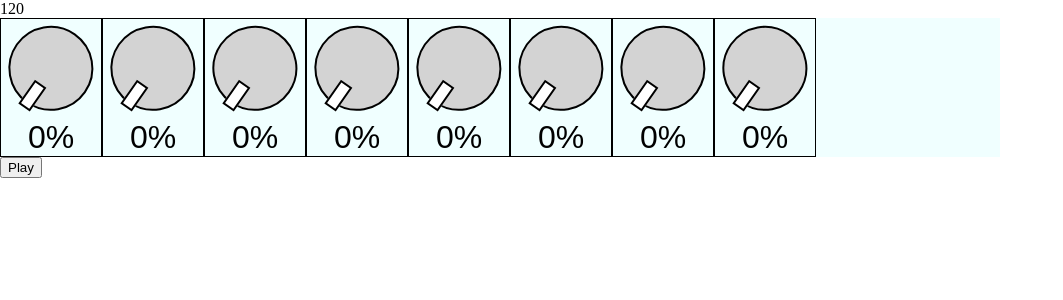
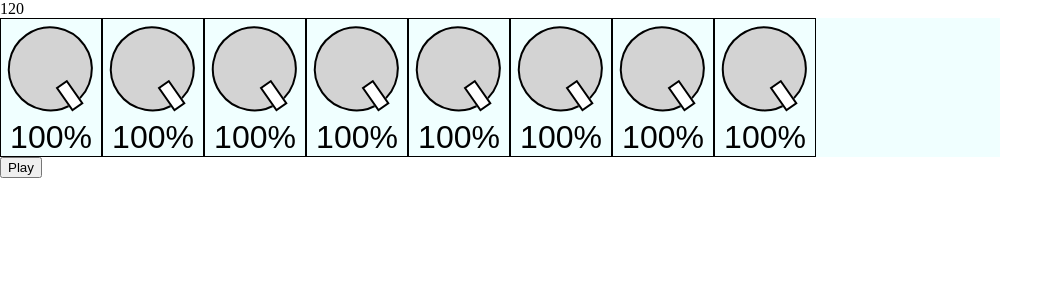
Before and after one commit to jimmybombimmy/pdm-1, a React (Vite) app: page / in a window 1280 px wide. Shown: the top 300 px of the page, without its empty margins (0-1063 px from the left). Built offline with nearby package versions, Linux system fonts and the light colour scheme.

Commit message:
start sequencer array functionality

```diff
--- a/src/App.tsx
+++ b/src/App.tsx
@@ -2,50 +2,60 @@ import { useEffect, useState } from "react";
 import "./App.css";
 import Knob from "./components/Knob.tsx";
 
-
+let counter = 0;
 
 const App = () => {
   const [bpm, setBpm] = useState(120);
   const [isPlaying, setIsPlaying] = useState(false);
 
+  const sequence = [true, false, false, false, false, false, false, false];
 
-  let sequenceStart = 0;
-  const sequence = [false, false, false, false, false, false, false, false];
+  useEffect(() => {
+    let myInterval = 0;
+    if (isPlaying) {
+      myInterval = setInterval(myTimer, 1000);
+      function myTimer() {
+        console.log("counter start", sequence, counter);
+        // const date = new Date();
+        if (counter >= sequence.length - 1) {
+          sequence[counter] = false;
+          counter = 0;
+          sequence[counter] = true;
+        } else {
+          sequence[counter] = false;
+          counter++;
+          sequence[counter] = true;
+        }
+      }
+    } else {
+      sequence[counter] = false
+      clearInterval(myInterval);
+      counter = 0;
+      sequence[counter] = true
+    }
 
-  const myInterval = setInterval(myTimer, 1000);
-
-  function myTimer() {
-    const date = new Date();
-  }
-
-  function myStopFunction() {
-    clearInterval(myInterval);
-  }
-
+    return () => clearInterval(myInterval)
+  }, [isPlaying]);
 
   return (
     <main className="box">
       <div className="tempo-box">{bpm}</div>
       <section className="drum-line">
-        <Knob size={100} />
-        <Knob size={100} />
-        <Knob size={100} />
-        <Knob size={100} />
-        <Knob size={100} />
-        <Knob size={100} />
-        <Knob size={100} />
-        <Knob size={100} />
+        <Knob size={100} play={sequence[0]} />
+        <Knob size={100} play={sequence[1]} />
+        <Knob size={100} play={sequence[2]} />
+        <Knob size={100} play={sequence[3]} />
+        <Knob size={100} play={sequence[4]} />
+        <Knob size={100} play={sequence[5]} />
+        <Knob size={100} play={sequence[6]} />
+        <Knob size={100} play={sequence[7]} />
       </section>
       <button
         onClick={() => {
           setIsPlaying(!isPlaying);
-          if (!isPlaying) {
-            myStopFunction()
-          }
-          console.log(isPlaying);
         }}
       >
-        Play
+        {isPlaying ? "Stop" : "Play"}
       </button>
     </main>
   );
--- a/src/components/Knob.tsx
+++ b/src/components/Knob.tsx
@@ -8,13 +8,14 @@ let tempY = [0, 0];
 
 interface KnobProps {
   size: 100 | 200;
+  play: boolean;
 }
 
 let startingPosition: number;
 
 const Knob: React.FC<KnobProps> = ({ size }) => {
   const [knobOn, setKnobOn] = useState(false);
-  const [knobTurn, setKnobTurn] = useState(0);
+  const [knobTurn, setKnobTurn] = useState(100);
   const [knobPrev, setKnobPrev] = useState(0);
   const [isDragging, setIsDragging] = useState(false);
   const { position, mouseDown } = useMousePosition();
```
